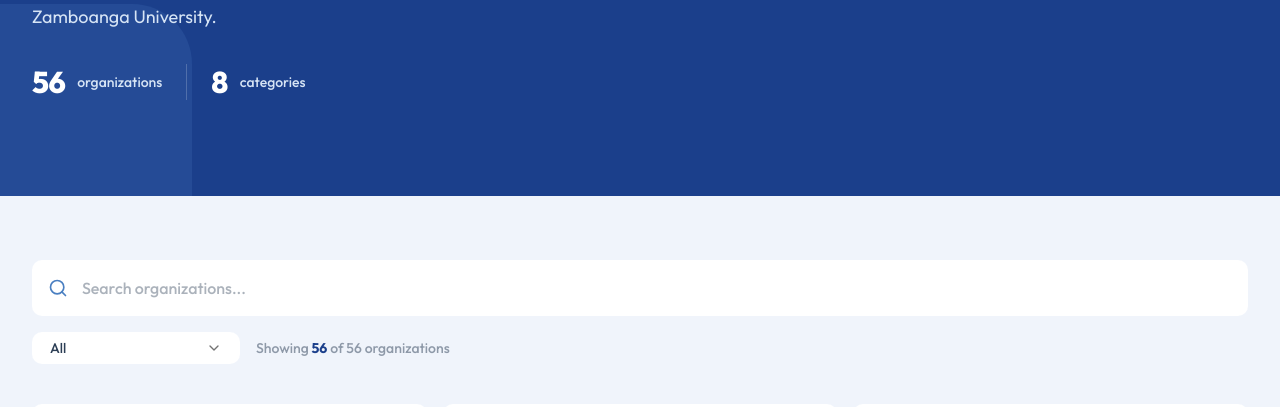
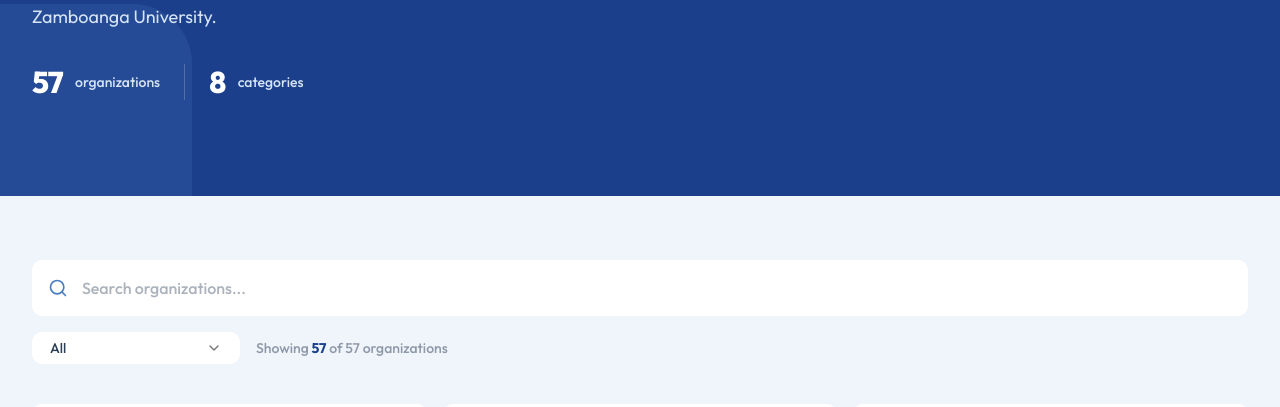
Before and after one commit to RielleTatel/magis-directory, a Next.js app: page /pages/directory in a window 1280 px wide. Shown: the part 319-726 px from the top of the page. Built offline with nearby package versions, Linux system fonts and the light colour scheme.

Commit message:
Feat: new organization

```diff
--- a/data/organizations.ts
+++ b/data/organizations.ts
@@ -441,6 +441,15 @@ export const organizations: Organization[] = [
     link: "https://www.facebook.com/adzuacil",
   },
   {
+  id: "ateneo-lectors-society",
+  name: "Ateneo Lectors Society (ALECS)",
+  category: "Faith and Formation",
+  description:
+    "A faith-based student organization dedicated to the formation of lectors through spiritual growth, liturgical service, and servant leadership, fostering a deeper commitment to God and the Ateneo community.",
+  logo: "/logos/Alecs.jpg",
+  link: "https://www.facebook.com/profile.php?id=61590342519957",
+  },
+  {
     id: "ateneo-liturgical-society",
     name: "Ateneo Liturgical Society",
     category: "Faith and Formation",
```
Also changed, not shown: public/logos/Alecs.jpg (added).
